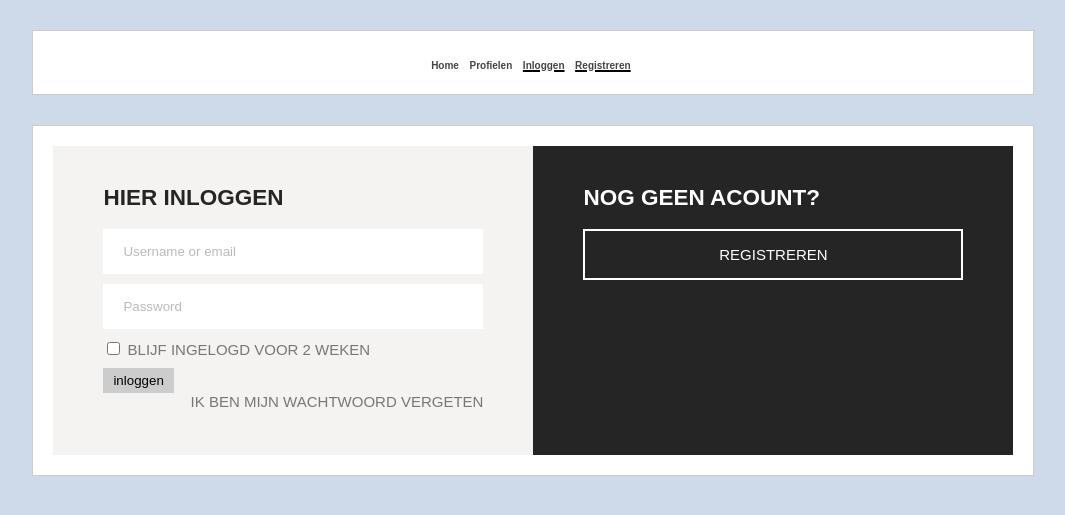
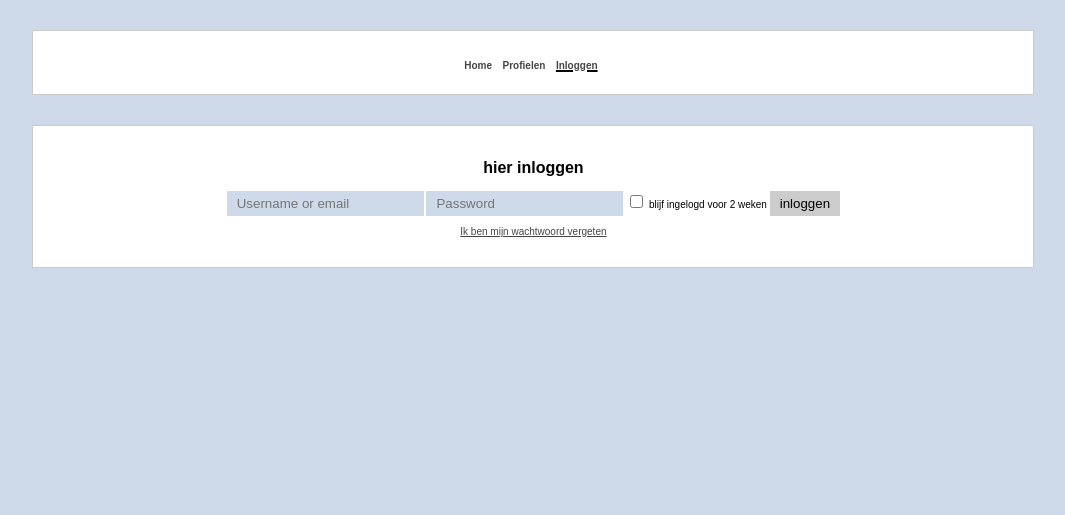
Before and after one commit to remcodezwart/component_beheer, a PHP site: page /login/index in a window 1280 px wide. Shown: the top 515 px of the page, without its empty margins (102-1167 px from the left). Run offline with PHP 8.4, Linux system fonts and the light colour scheme; some libraries are stand-ins or nearby versions.

Commit message:
added orderhistory and made css changes
index page and login page are now responsive and changed css.
added archief page

```diff
--- a/application/controller/LoginController.php
+++ b/application/controller/LoginController.php
@@ -64,7 +64,7 @@ class LoginController extends Controller
     public function loginWithCookie()
     {
         // run the loginWithCookie() method in the login-model, put the result in $login_successful (true or false)
-         $login_successful = LoginModel::loginWithCookie(Request::cookie('remember_me'));
+        $login_successful = LoginModel::loginWithCookie(Request::cookie('remember_me'));
 
         // if login successful, redirect to dashboard/index ...
         if ($login_successful) {
@@ -168,20 +168,20 @@ class LoginController extends Controller
      * Register page
      * Show the register form, but redirect to main-page if user is already logged-in
      */
-    public function register()
+    /*public function register()
     {
         if (LoginModel::isUserLoggedIn()) {
             Redirect::home();
         } else {
             $this->View->render('login/register');
         }
-    }
+    }*/
 
     /**
      * Register page action
      * POST-request after form submit
      */
-    public function register_action()
+    /*public function register_action()
     {
         Csrf::checkToken();
         $registration_successful = RegistrationModel::registerNewUser();
@@ -191,14 +191,14 @@ class LoginController extends Controller
         } else {
             Redirect::to('login/register');
         }
-    }
+    }*/
 
     /**
      * Verify user after activation mail link opened
      * @param int $user_id user's id
      * @param string $user_activation_verification_code user's verification token
      */
-    public function verify($user_id, $user_activation_verification_code)
+    /*public function verify($user_id, $user_activation_verification_code)
     {
         if (isset($user_id) && isset($user_activation_verification_code)) {
             RegistrationModel::verifyNewUser($user_id, $user_activation_verification_code);
@@ -206,7 +206,7 @@ class LoginController extends Controller
         } else {
             Redirect::to('login/index');
         }
-    }
+    }*/
 
     /**
      * Show the request-password-reset page
--- a/application/view/_templates/footer.php
+++ b/application/view/_templates/footer.php
@@ -1,4 +1,4 @@
         <footer></footer>
-    </div>
-</body>
+        </div>
+    </body>
 </html>
--- a/application/view/_templates/header.php
+++ b/application/view/_templates/header.php
@@ -58,9 +58,6 @@
                             <li <?php if (View::checkForActiveController($filename, "login")) { echo ' class="active" '; } ?> >
                                 <a href="<?=Config::get('URL'); ?>login/index">Inloggen</a>
                             </li>
-                            <li <?php if (View::checkForActiveController($filename, "login")) { echo ' class="active" '; } ?> >
-                                <a href="<?=Config::get('URL'); ?>login/register">Registreren</a>
-                            </li>
                             <?php } ?>
                         </ul>
                     </nav>
--- a/application/view/login/index.php
+++ b/application/view/login/index.php
@@ -1,5 +1,6 @@
 <div class="container">
-
+    <div class="columns">
+        <div class="column col-12">
             <?php $this->renderFeedbackMessages(); ?>
 
             <div class="login-page-box">
@@ -17,18 +18,12 @@
                             <input type="hidden" name="csrf_token" value="<?= Csrf::makeToken(); ?>">
                             <button type="submit" class="login-submit-button">inloggen</button>
                         </form>
-                <div class="link-forgot-my-password">
+                        <p>
                             <a href="<?=Config::get('URL'); ?>login/requestPasswordReset">Ik ben mijn wachtwoord vergeten</a>
+                        </p>
                     </div>
                 </div>
-
-            <!-- register box on right side -->
-            <div class="register-box">
-                <h2>Nog geen acount?</h2>
-                <a href="<?=Config::get('URL'); ?>login/register">Registreren</a>
-            </div>
-
             </div>
         </div>
-
     </div>
+</div>
--- a/public/css/style.css
+++ b/public/css/style.css
@@ -2,9 +2,30 @@
     body {
         font-family: Arial, sans-serif;
         font-weight: 400;
-        font-size: 15px;
+        font-size: 10px;
         background-color: #ced9ea;
     }
+    table {
+        margin:0px auto;
+        border: solid 1px black;
+        border-collapse: separate;
+        empty-cells: hide;
+        display: block;
+        overflow-x: auto;
+    }
+    h1,h2,h3,h4,h5,h6 {
+        text-align: center;
+    }
+    td {
+        width:20%;
+        border: solid 1px black;
+    }
+
+    img {
+        width:100px;
+        height:100px;
+    }
+
     .active {
         text-decoration: underline;
     }
@@ -124,106 +145,8 @@
         float: right;
     }
 
-    /* login screen */
-    .login-page-box {
-        display: table;
-        width: 100%;
-    }
-    .login-page-box .table-wrapper {
-        display: table-row;
-    }
-
     .login-box {
-        display: table-cell;
-        margin: 0;
-        color: #777;
-        background-color: #f4f3f1;
-        padding: 20px 50px 45px 50px;
-        width: 49%;
-        box-sizing: border-box;
-        font-weight: 400;
-        text-transform: uppercase;
-    }
-    .login-box h2 {
-        color: #252525;
-    }
-    .login-box input[type="text"],
-    .login-box input[type="password"] {
-        font-family: Arial, sans-serif;
-        color: #252525;
-        background-color: #ffffff;
-        padding: 15px 20px;
-        margin-bottom: 10px;
-        display: block;
-        width: 100%;
-        box-sizing: border-box; /* modern way to say width:100% without padding */
-        /*text-transform: uppercase;*/
-    }
-    .login-box input[type="submit"] {
-        color: #777;
-        background-color: transparent;
-        border: 2px solid #777;
-        padding: 15px 20px;
-        margin-bottom: 10px;
-        display: block;
-        width: 100%;
-        box-sizing: border-box; /* modern way to say width:100% without padding */
-        text-transform: uppercase;
-    }
-    .login-box input[type="submit"]:hover {
-        color: #fff;
-        border-color: #252525;
-        background-color: #252525;
-    }
-    .login-box .remember-me-label {
-        display: block;
-        margin-bottom: 10px;
-    }
-    .login-box .link-forgot-my-password {
-        display: block;
-        text-align: right;
-    }
-    .login-box .link-forgot-my-password a {
-        color: #777;
-        text-decoration: none;
-    }
-    .login-box .link-forgot-my-password a:hover {
-        text-decoration: underline;
-    }
-    .login-box ::-webkit-input-placeholder { color: #777; opacity: 0.5; }
-    .login-box ::-moz-placeholder { color: #777; opacity: 0.5; }
-    .login-box :-ms-input-placeholder { color: #777; opacity: 0.5; }
-    .login-box input:-moz-placeholder { color: #777; opacity: 0.5; }
-
-    .register-box {
-        display: table-cell;
-        color: #fff;
-        background-color: #252525;
-        padding: 20px 50px 45px 50px;
-        width: 49%;
-        box-sizing: border-box;
-        font-weight: 400;
-        margin: 0;
-        text-transform: uppercase;
-    }
-    .register-box h2 {
-        color: #fff;
-    }
-    .register-box a {
-        width: 100%;
-        display: block;
-        box-sizing: border-box; /* modern way to say width:100% without padding */
-        background-color: transparent;
-        border: 2px solid #fff;
-        padding: 15px 20px;
-        margin-bottom: 10px;
-        text-decoration: none;
         text-align: center;
-        color: #fff;
-    }
-    .register-box a:hover {
-        background-color: #ffffff;
-        color: #252525;
     }
 
     /* error page */
@@ -232,5 +155,11 @@
     }
 }
 @media screen and (min-width: 480px) {
-
+    h1,h2,h3,h4,h5,h6 {
+        font-size: initial;
+    }
+    img {
+        width:200px;
+        height:200px;
+    }
 }
```
Also changed, not shown: application/controller/ComponentController.php (+15 -0 lines), application/model/ComponentModel.php (+16 -1 lines), application/view/index/index.php (+26 -11 lines), application/view/orderOverview/archieve.php (added, +18 -0 lines), application/view/orderOverview/index.php (+12 -1 lines). Lines whose indentation alone changed are shown as unchanged.
